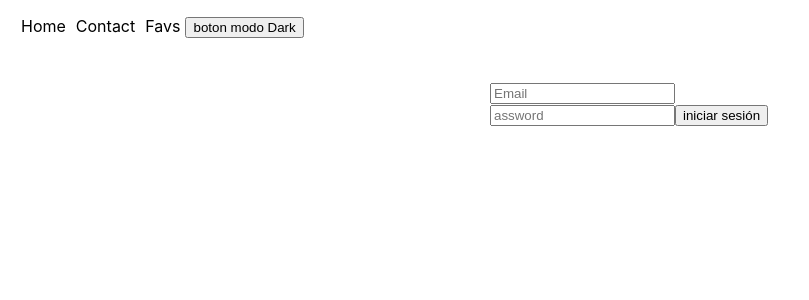
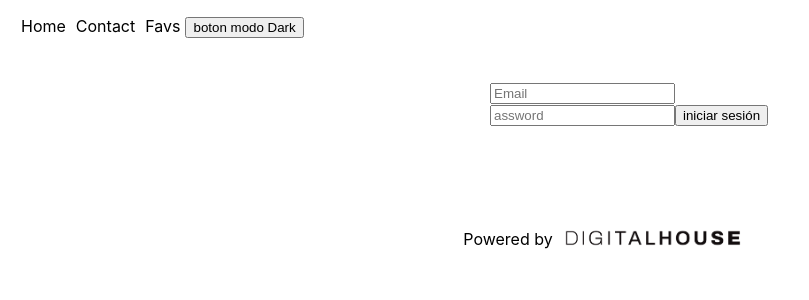
Before and after one commit to nathashe/esp-fe3-final, a React (Create React App) app: page /login in a window 1280 px wide. Shown: the top 300 px of the page, without its empty margins (0-809 px from the left). Built offline with nearby package versions, Linux system fonts and the light colour scheme.

Commit message:
correction footer

```diff
--- a/src/App.jsx
+++ b/src/App.jsx
@@ -21,7 +21,7 @@ function App() {
           </Route>
           <Route path='/' element={<Navigate to='/login'/>}/>
         </Routes>
-
+      <Footer/>
       </div>
     </BrowserRouter>
 
--- a/src/Components/Footer.jsx
+++ b/src/Components/Footer.jsx
@@ -4,7 +4,7 @@ const Footer = () => {
   return (
     <footer>
         <p>Powered by</p>
-        <img src="./img/DH.png" alt='DH-logo' />
+        <img src="./images/DH.png" alt='DH-logo' />
     </footer>
   )
 }
```
